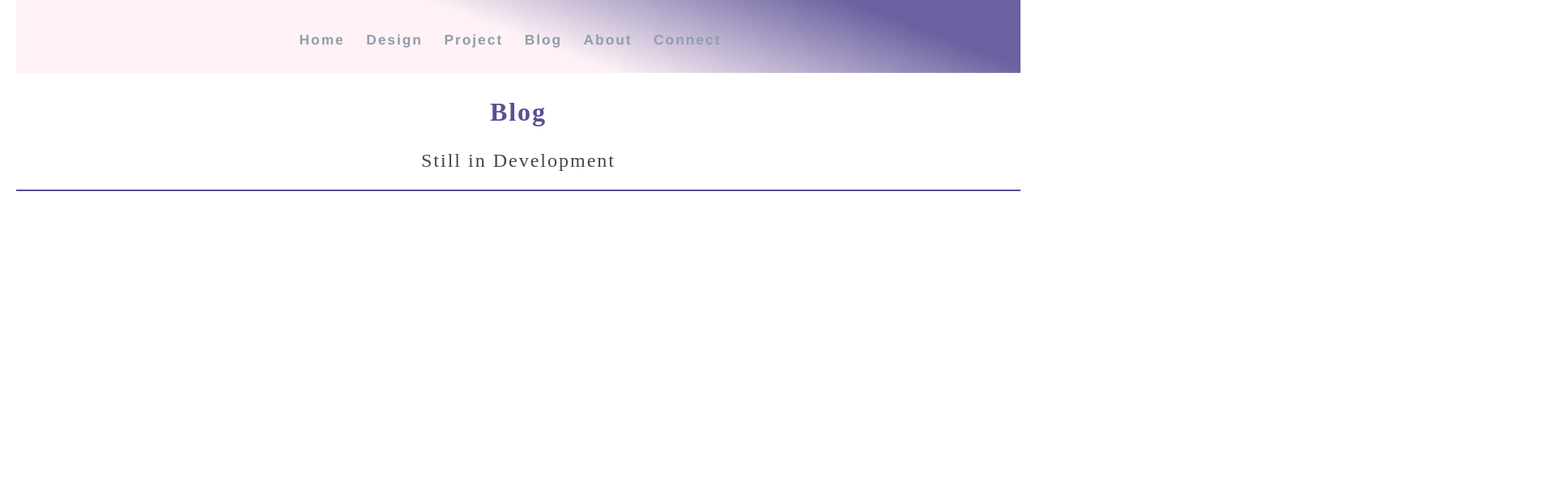
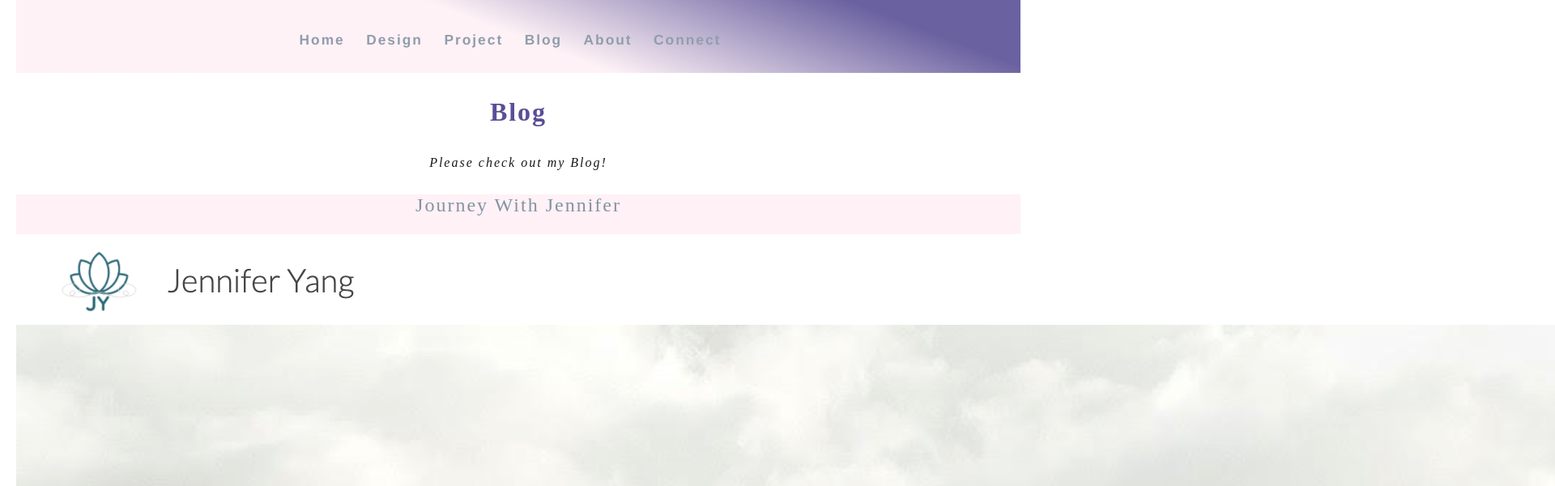
Before and after one commit to jennifury/jennifury.github.io, a plain HTML site: page jennifury.github.io/templates/blog.html in a window 1280 px wide. Shown: the part 136-736 px from the top of the page at 81% size, 1920 px wide, since content can reach past the window. Drawn offline with Linux system fonts and the light colour scheme.

Commit message:
Add files via upload

```diff
--- a/jennifury.github.io/static/css/index.css
+++ b/jennifury.github.io/static/css/index.css
@@ -192,3 +192,12 @@ input{
   width:30px;
   height:30px;
 }
+
+.lo{
+  width: 40%
+}
+
+.blog{
+  width: 41%;
+  padding-bottom: 2px;
+}
--- a/jennifury.github.io/static/js/index.js
+++ b/jennifury.github.io/static/js/index.js
@@ -24,6 +24,7 @@ function animate() {
         }else{
             context.strokeStyle = 'rgb(255, 102, 102)';
         }
+
           line(particle, particle2);
         }
       }
--- a/jennifury.github.io/templates/blog.html
+++ b/jennifury.github.io/templates/blog.html
@@ -18,13 +18,16 @@
         </ul>
     </nav>
   		<div class="container">
-      		<div class="blurb">
-            <h3>Blog</h3>
-  				<p class="subheading">Still in Development</p>
+        <h3>Blog</h3>
+        <p><i>Please check out my Blog!</i></p>
+      		<div class="blurb" style="background-color:  #FFF0F5  ">
+  				<p class="subheading" style="padding-top: 1px;"><a href="https://sites.google.com/view/jenniferyang/home">Journey With Jennifer</a></p>
+          <img class="blog" src="/static/img/blog.png"  >
       		</div><!-- /.blurb -->
   		</div><!-- /.container -->
+      </body>
+      <br>
   		<footer>
 
   		</footer>
-  	</body>
   </html>
```
Also changed, not shown: jennifury.github.io/templates/about.html (+3 -6 lines), jennifury.github.io/templates/design.html (+2 -0 lines), jennifury.github.io/static/img/blog.png (added), jennifury.github.io/static/img/lo.png (added).
